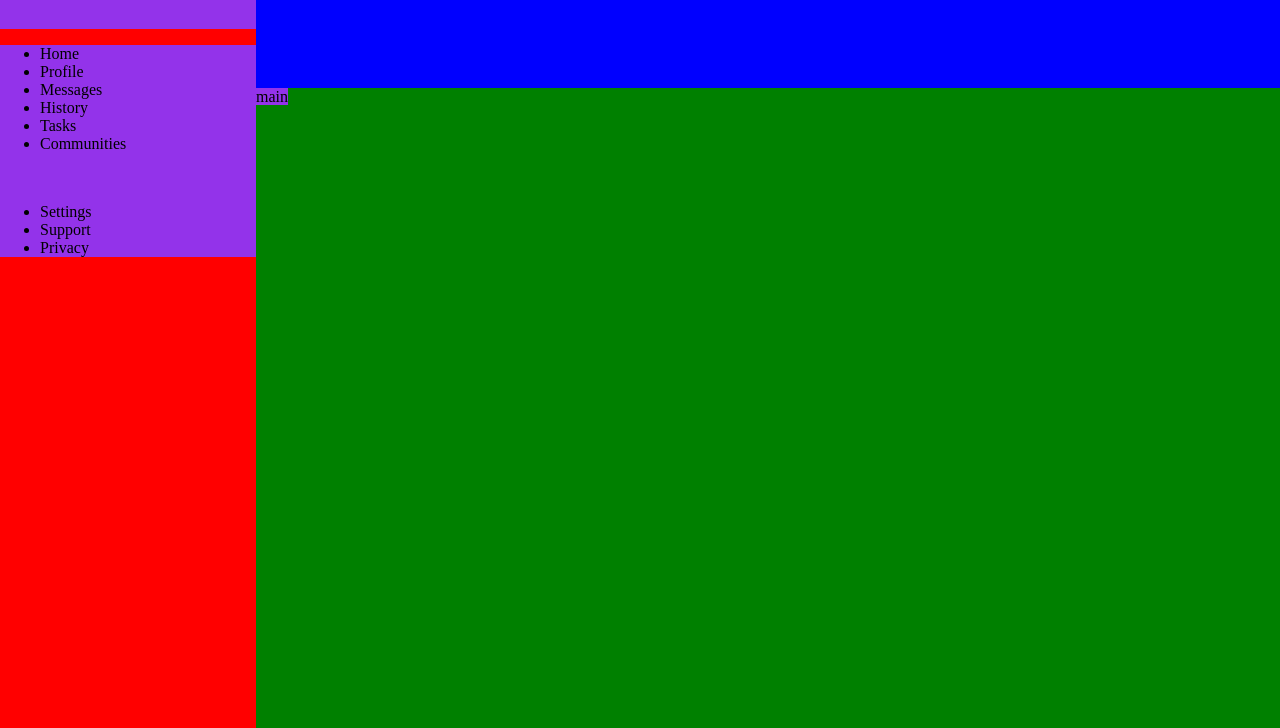
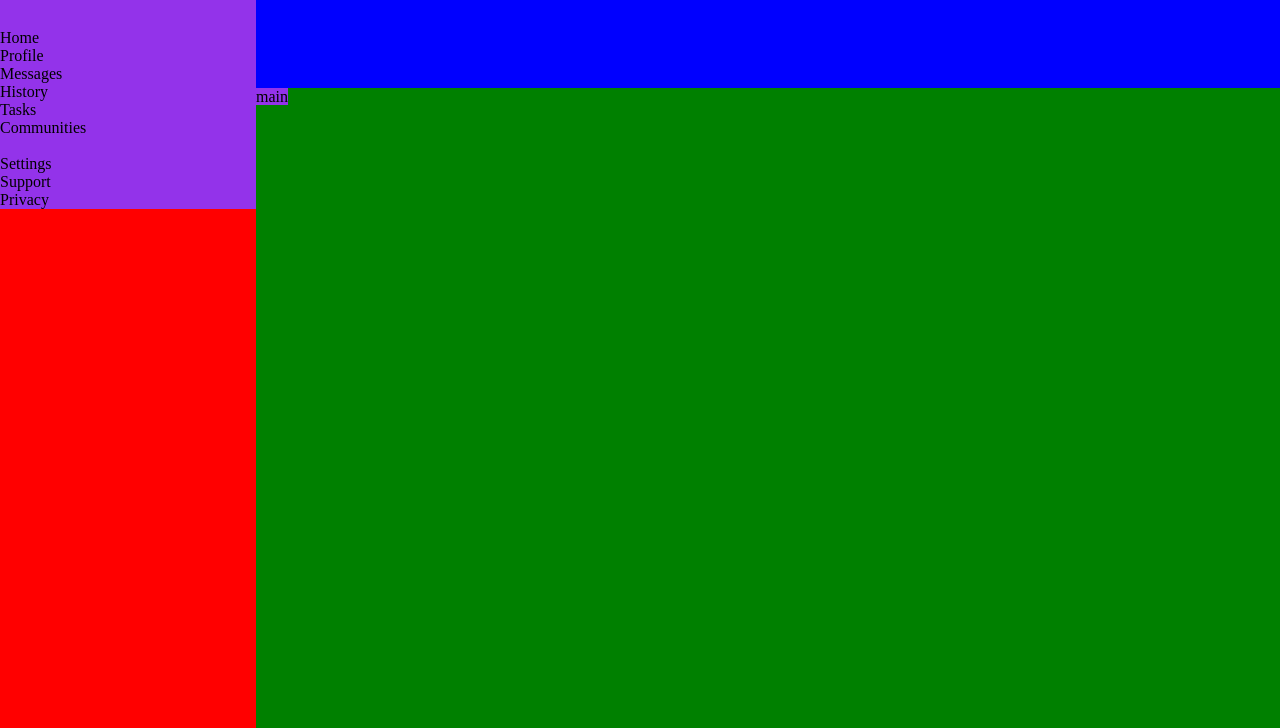
Before and after one commit to DayanWalter/TOP-admin-dashboard, a plain HTML site: page index.html in a window 1280 px wide. Shown: the part 72-800 px from the top of the page. Drawn offline with Linux system fonts and the light colour scheme.

Commit message:
Remove list-style

```diff
--- a/styles.css
+++ b/styles.css
@@ -42,6 +42,12 @@ body, html {
     border-radius: 15px;
 
 }
+
+.links > ul{
+   list-style: none;
+   margin: 0;
+   padding: 0;
+}
 .header{
     grid-area: header;
     background-color: blue;
```
